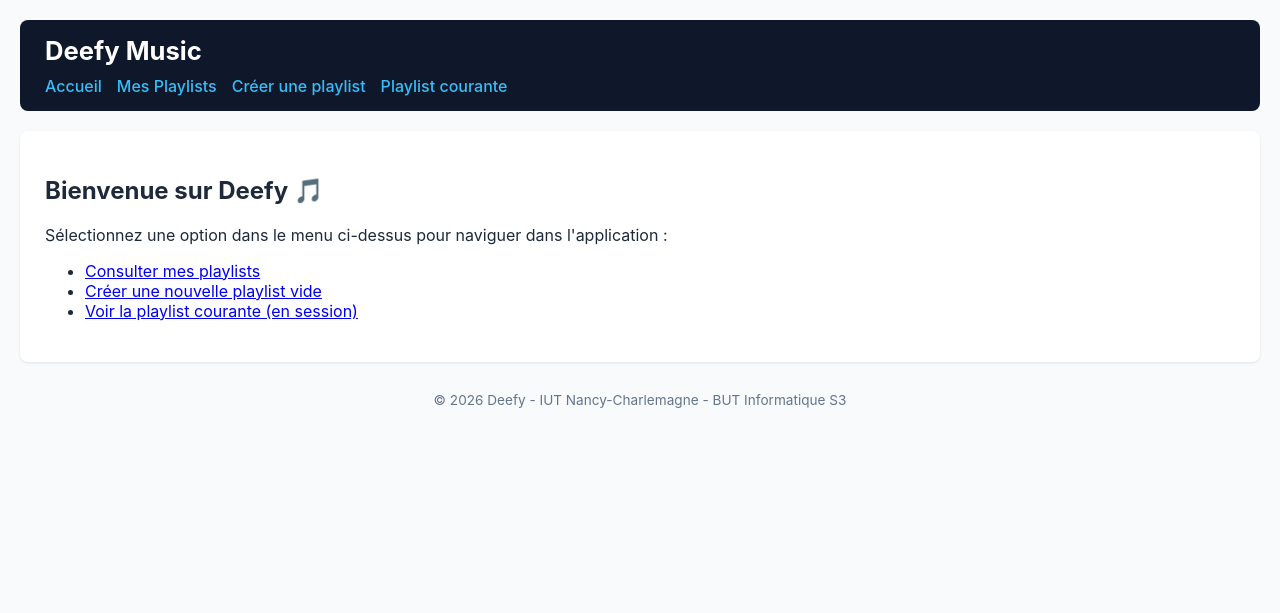
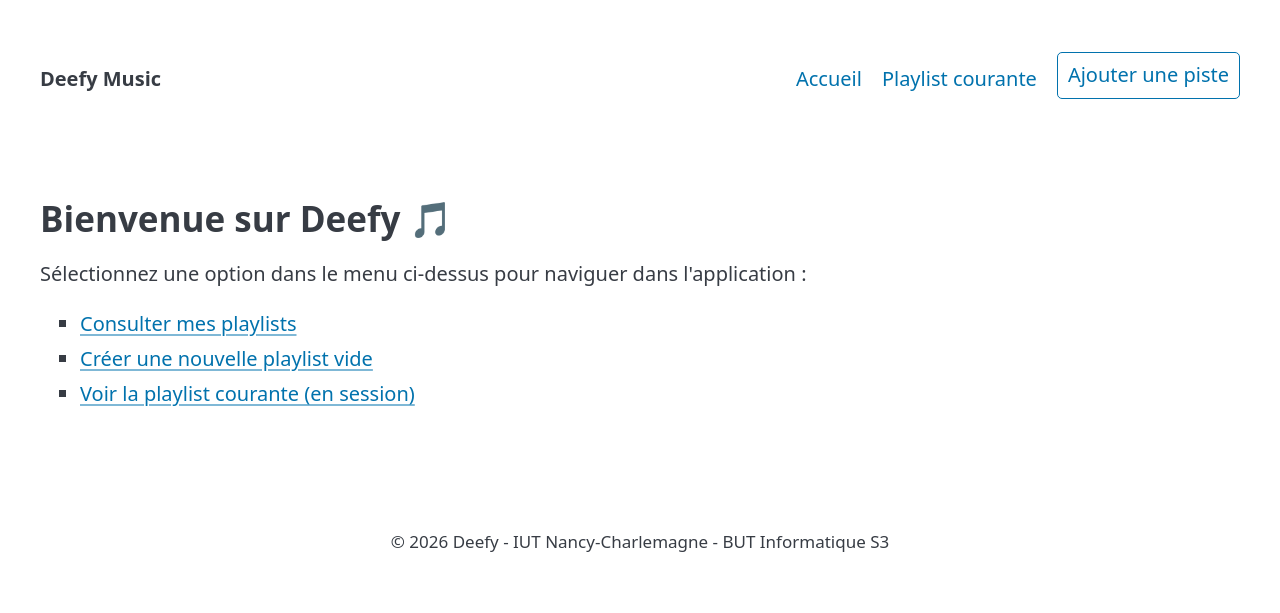
Before and after one commit to noorrr-s/projet_deefy_Bellegueulle_Mennad, a PHP site: page /index.php in a window 1280 px wide. Shown: the top 613 px of the page. Run offline with PHP 8.4, Linux system fonts and the light colour scheme; some libraries are stand-ins or nearby versions.

Commit message:
ajout de pico.css et correction

```diff
--- a/deefy/index.php
+++ b/deefy/index.php
@@ -17,7 +17,6 @@ if (file_exists($configFile)) {
     try {
         DeefyRepository::setConfig($configFile);
     } catch (DatabaseException $e) {
-        // En cas d'erreur sur le fichier ini
         error_log($e->getMessage());
     }
 }
@@ -25,25 +24,19 @@ if (file_exists($configFile)) {
 // Configuration du Routeur (Cours 11)
 $router = new Router();
 $router->addRoute('default', \deefy\action\DefaultAction::class);
-
-// Les routes des fonctionnalités seront ajoutées ici au fur et à mesure :
-// $router->addRoute('mes-playlists', \deefy\action\DisplayAllPlaylistsAction::class);
-// $router->addRoute('afficher-playlist', \deefy\action\DisplayPlaylistAction::class);
-// $router->addRoute('ajouter-piste', \deefy\action\AddTrackAction::class);
-// $router->addRoute('creer-playlist', \deefy\action\AddPlaylistAction::class);
-// $router->addRoute('playlist-courante', \deefy\action\DisplayCurrentPlaylistAction::class);
+$router->addRoute('playlist-courante', \deefy\action\DisplayCurrentPlaylistAction::class);
+$router->addRoute('ajouter-piste', \deefy\action\AddTrackAction::class);
 
 try {
     $content = $router->run();
 } catch (RouterException $e) {
     http_response_code(404);
-    $content = "<div class='error-message'><strong>404 Non trouvé :</strong> " . htmlspecialchars($e->getMessage()) . "</div>";
+    $content = "<article class='error'><strong>404 Non trouvé :</strong> " . htmlspecialchars($e->getMessage()) . "</article>";
 } catch (\Exception $e) {
     http_response_code(500);
-    $content = "<div class='error-message'><strong>Erreur :</strong> " . htmlspecialchars($e->getMessage()) . "</div>";
+    $content = "<article class='error'><strong>Erreur :</strong> " . htmlspecialchars($e->getMessage()) . "</article>";
 }
 
-// Structure HTML5 valide (W3C) avec mise en page de base
 ?>
 <!DOCTYPE html>
 <html lang="fr">
@@ -51,36 +44,33 @@ try {
     <meta charset="UTF-8">
     <meta name="viewport" content="width=device-width, initial-scale=1.0">
     <title>Deefy - Gestionnaire de Playlists</title>
+    <!-- Intégration de Pico.css -->
+    <link rel="stylesheet" href="https://cdn.jsdelivr.net/npm/@picocss/pico@2/css/pico.min.css">
     <style>
-        body { font-family: -apple-system, BlinkMacSystemFont, "Segoe UI", Roboto, Helvetica, Arial, sans-serif; margin: 0; padding: 20px; background: #f8fafc; color: #1e293b; }
-        header { background: #0f172a; color: white; padding: 15px 25px; border-radius: 8px; margin-bottom: 20px; }
-        header h1 { margin: 0 0 10px 0; font-size: 1.6rem; }
-        nav ul { list-style: none; margin: 0; padding: 0; display: flex; gap: 15px; flex-wrap: wrap; }
-        nav a { color: #38bdf8; text-decoration: none; font-weight: 500; }
-        nav a:hover { text-decoration: underline; }
-        main { background: white; padding: 25px; border-radius: 8px; box-shadow: 0 1px 3px rgba(0,0,0,0.1); }
-        .error-message { background: #fee2e2; color: #991b1b; padding: 15px; border-radius: 6px; border: 1px solid #f87171; }
-        footer { margin-top: 30px; text-align: center; font-size: 0.85rem; color: #64748b; }
+        body { padding: 20px; }
+        header { margin-bottom: 2rem; }
+        .error { background-color: #ffe3e3; color: #c92a2a; border-left: 5px solid #c92a2a; padding: 1rem; }
     </style>
 </head>
 <body>
-    <header>
-        <h1>Deefy Music</h1>
+<header class="container">
     <nav>
         <ul>
+            <li><strong>Deefy Music</strong></li>
+        </ul>
+        <ul>
             <li><a href="?action=default">Accueil</a></li>
-                <li><a href="?action=mes-playlists">Mes Playlists</a></li>
-                <li><a href="?action=creer-playlist">Créer une playlist</a></li>
             <li><a href="?action=playlist-courante">Playlist courante</a></li>
+            <li><a href="?action=ajouter-piste" role="button" class="outline">Ajouter une piste</a></li>
         </ul>
     </nav>
 </header>
 
-    <main>
+<main class="container">
     <?= $content ?>
 </main>
 
-    <footer>
+<footer class="container" style="text-align: center; font-size: 0.85rem; color: #707a8a; margin-top: 3rem;">
     <p>&copy; <?= date('Y') ?> Deefy - IUT Nancy-Charlemagne - BUT Informatique S3</p>
 </footer>
 </body>
```
Lines whose indentation alone changed are shown as unchanged.
